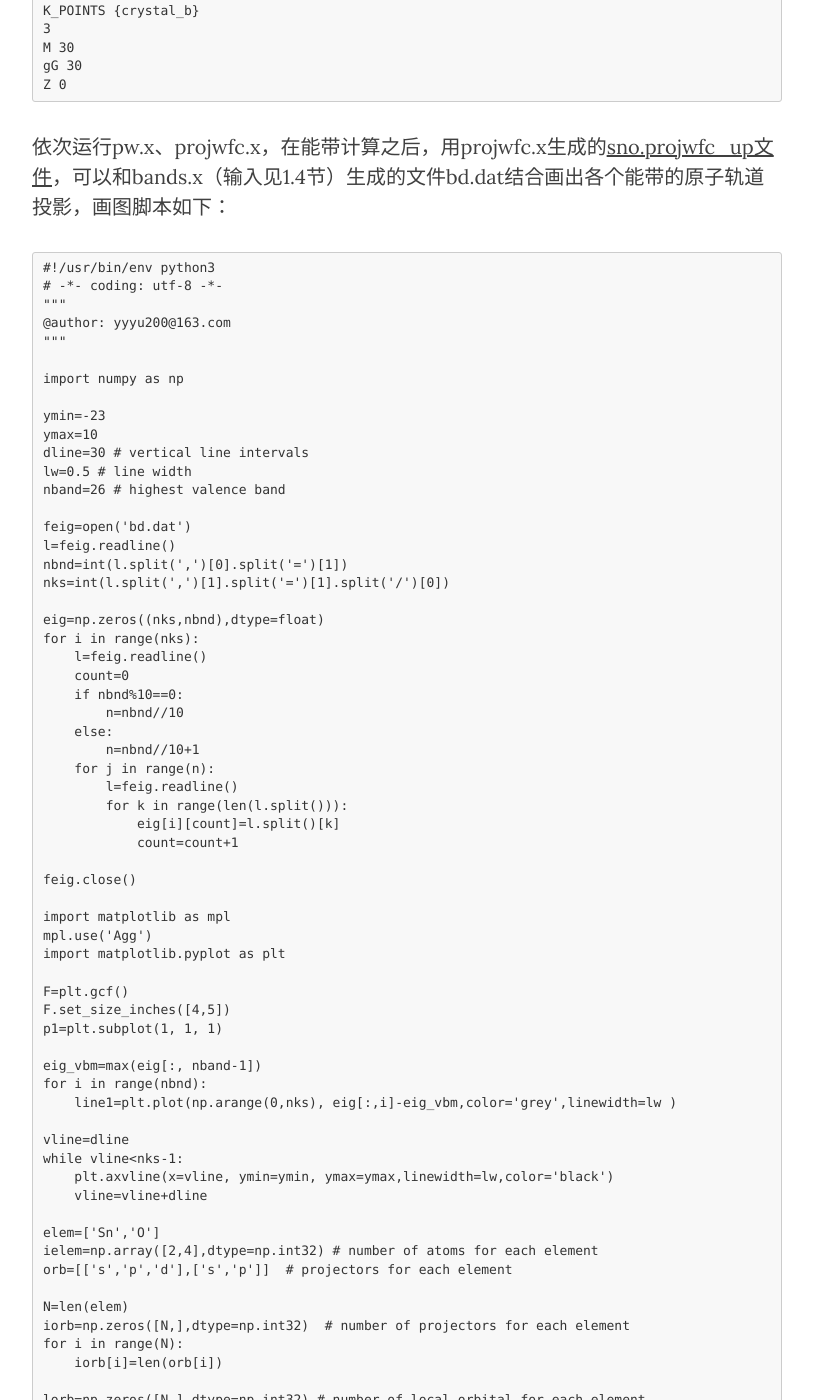
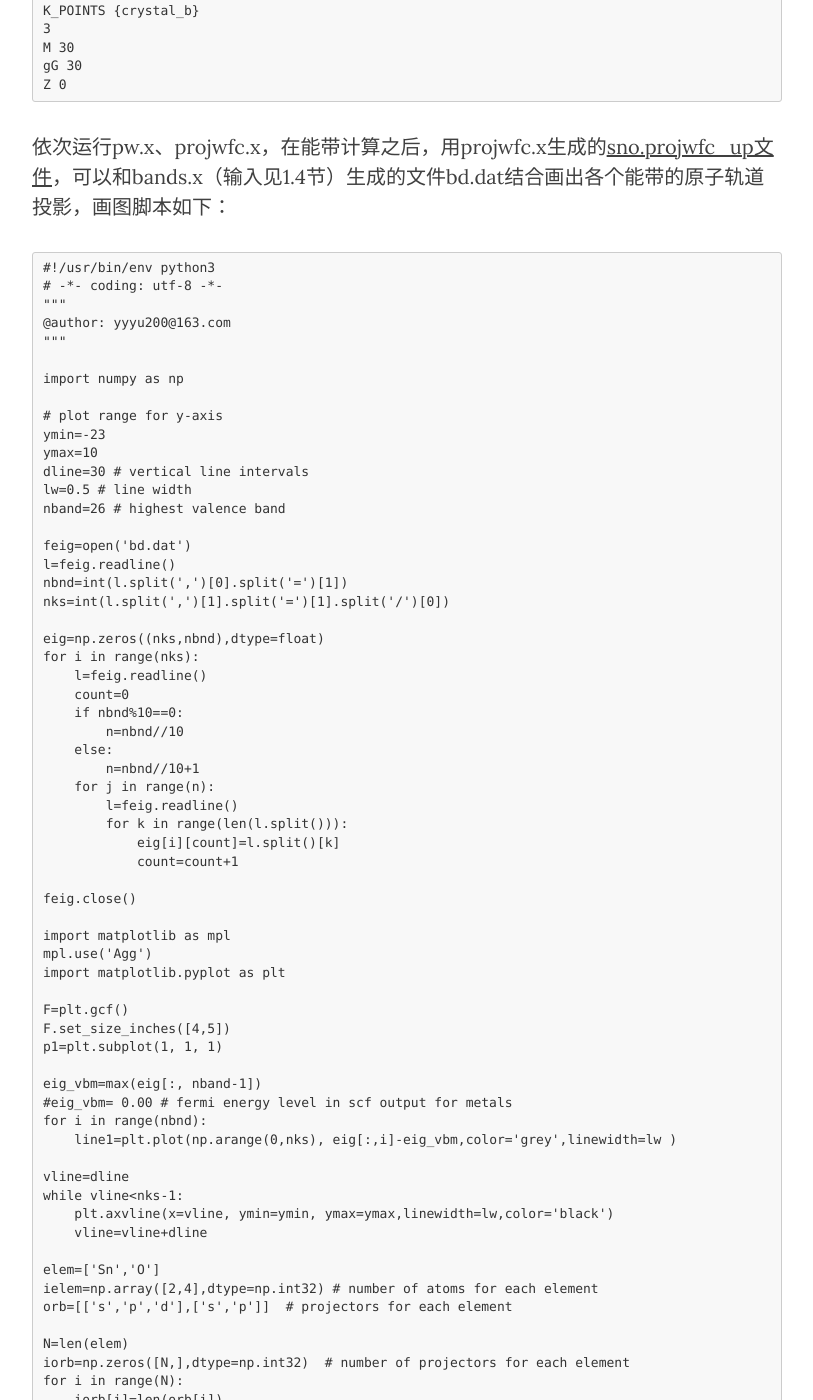
Before and after one commit to yyyu200/DFTbook, a Jekyll site: the page built from _posts/2019-04-01-HandsOn.md, in a window 1280 px wide and 1400 px high, scrolled down 39428 px. Shown: the whole window, without its empty margins (233-1046 px from the left). Built offline with Jekyll 4.4.1, drawn with Linux system fonts in a browser that asks for light colours; nearby versions of some CDN libraries; formulas are drawn with MathJax 3; comment, search, counter and statistics services are not loaded; some of the changed text lies outside the part shown.

Commit message:
modify at20191129-12:02:29-aliyun

```diff
--- a/_posts/2019-04-01-HandsOn.md
+++ b/_posts/2019-04-01-HandsOn.md
@@ -1366,6 +1366,7 @@ Z 0
 
 import numpy as np
 
+# plot range for y-axis
 ymin=-23
 ymax=10
 dline=30 # vertical line intervals
@@ -1402,6 +1403,7 @@ F.set_size_inches([4,5])
 p1=plt.subplot(1, 1, 1)
 
 eig_vbm=max(eig[:, nband-1])
+#eig_vbm= 0.00 # fermi energy level in scf output for metals
 for i in range(nbnd):
     line1=plt.plot(np.arange(0,nks), eig[:,i]-eig_vbm,color='grey',linewidth=lw )
 
```
Also changed, not shown: _posts/2019-04-07-TransCell.md (+3 -2 lines).
